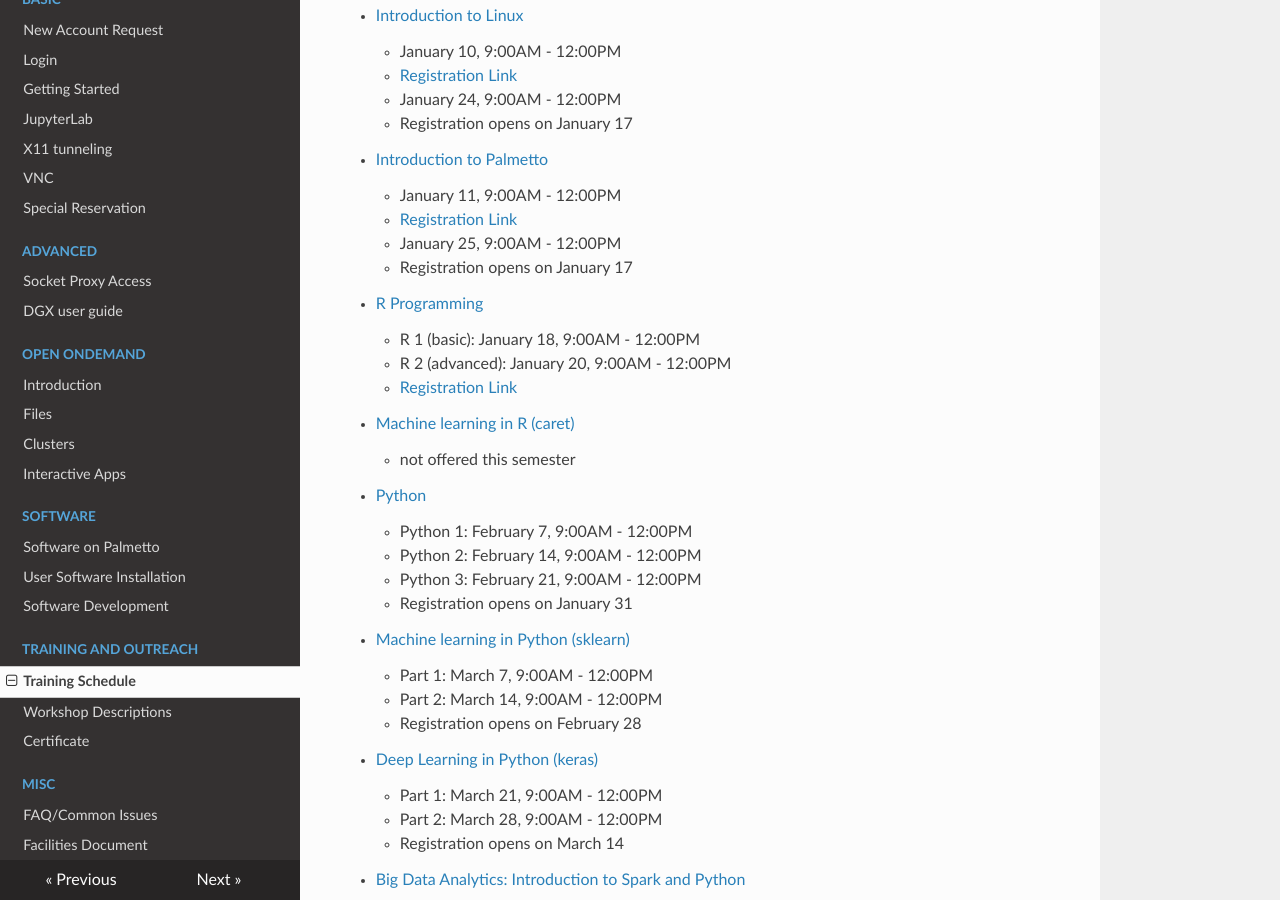
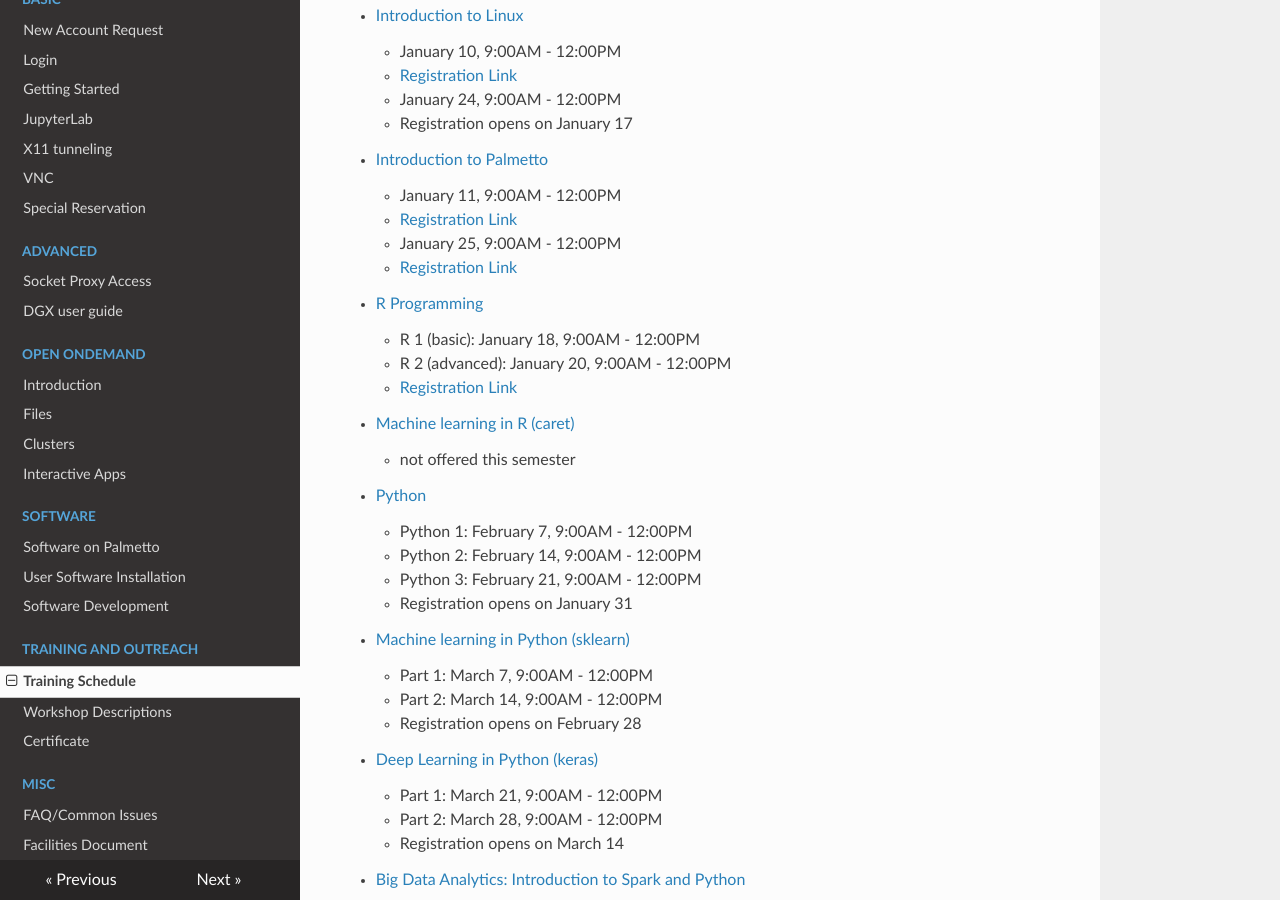
Before and after one commit to clemsonciti/palmetto-documentation, an MkDocs documentation site: the page built from docs/training/schedule.md, in a window 1280 px wide and 900 px high, scrolled down 439 px. Built offline with MkDocs 1.6.1, drawn with Linux system fonts in a browser that asks for light colours; nearby versions of some CDN libraries.

Commit message:
Update schedule.md

```diff
--- a/docs/training/schedule.md
+++ b/docs/training/schedule.md
@@ -21,7 +21,7 @@ Registration link will be automatically closed once it hits max 60 participants.
     - January 11, 9:00AM - 12:00PM
     - [Registration Link](https://forms.gle/bFet4uigQLuXDx4F8)
     - January 25, 9:00AM - 12:00PM
-    - Registration opens on January 17
+    - [Registration Link](https://forms.gle/bFet4uigQLuXDx4F8)
 
 - [R Programming](workshop.md#introduction-to-data-science-using-r)
     - R 1 (basic): January 18, 9:00AM - 12:00PM
```
